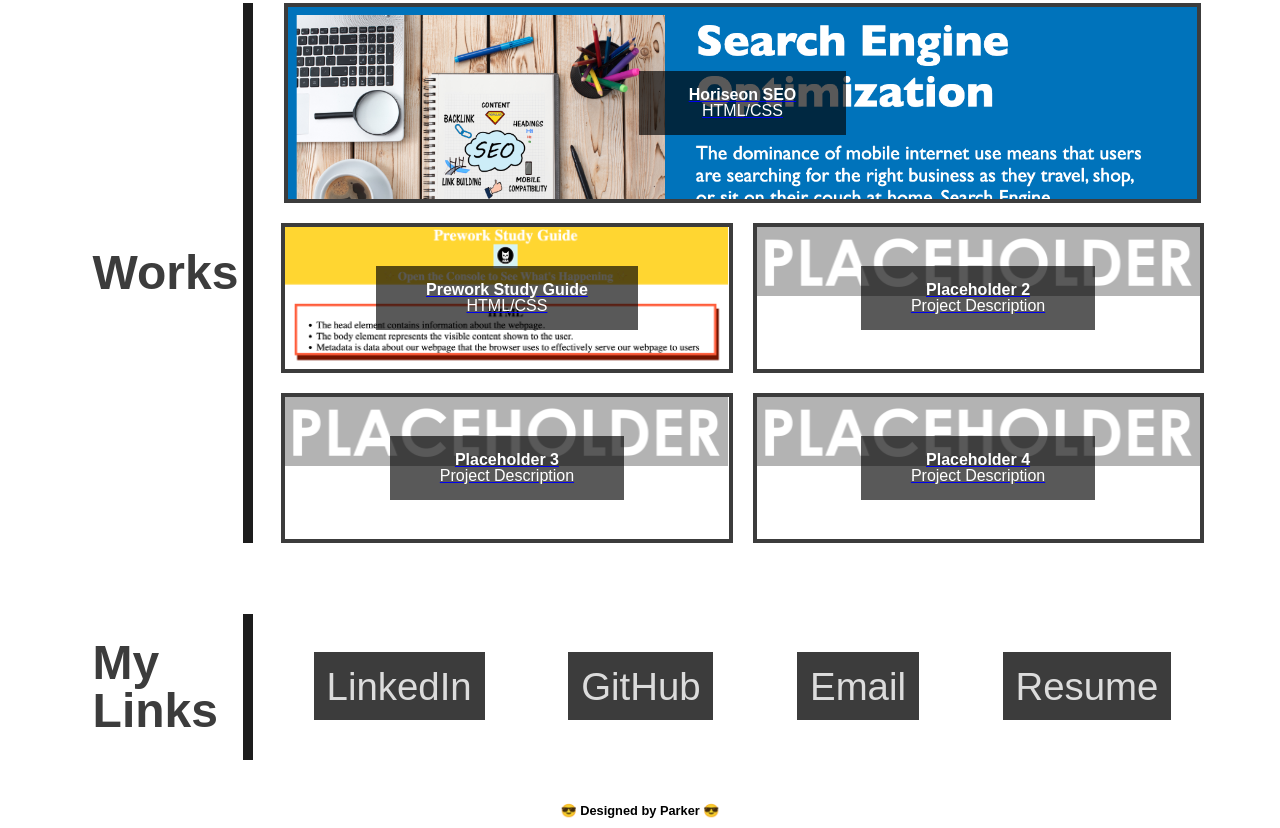
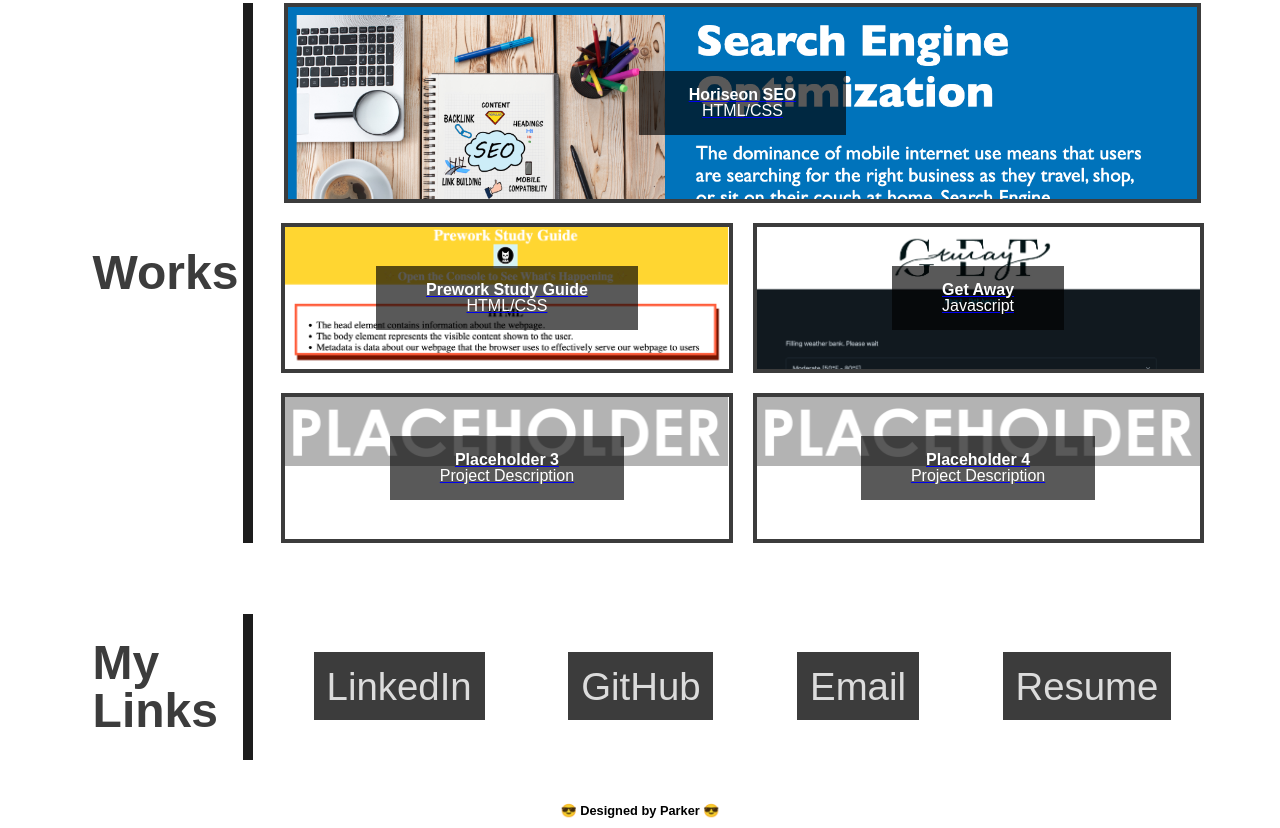
Before and after one commit to pbodybrooks/challenge02-parker-brook, a plain HTML site: page index.html in a window 1280 px wide. Shown: the part 929-1757 px from the top of the page. Drawn offline with Linux system fonts and the light colour scheme.

Commit message:
added Getaway project to projects section with image

```diff
--- a/assets/css/style.css
+++ b/assets/css/style.css
@@ -215,8 +215,8 @@ class for each project (1,2,3,4) with its image because then all of the styling
     background-image: url("../images/prework-study-guide.png");
 }
 
-.placeholder1{
-    background-image: url("../images/placeholder.png");
+.getaway{
+    background-image: url("../images/getawayScreenshot.png");
 
 }
 
--- a/index.html
+++ b/index.html
@@ -59,10 +59,10 @@
                     </figure>
                 </a>
 
-                <a href="https://www.google.com" class="project placeholder1">
+                <a href="https://github.com/pbodybrooks/parker-and-the-boys" class="project getaway">
                     <figure class="project-desc">
-                        <h4>Placeholder 2</h4>
-                        <p>Project Description</p>
+                        <h4>Get Away</h4>
+                        <p>Javascript</p>
                     </figure>
                 </a>
 
```
Also changed, not shown: assets/images/getawayScreenshot.png (added), 3 other files.
